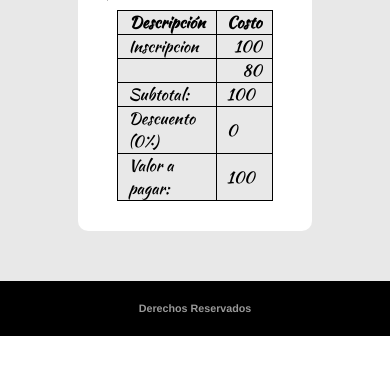
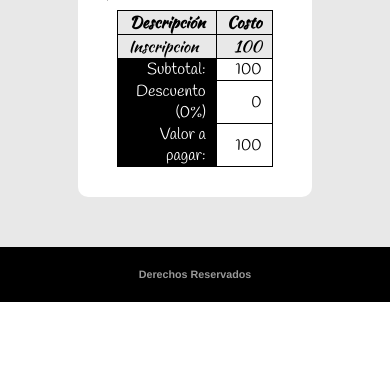
Before and after one commit to Tircnais/IngenieriaWeb, a PHP site: page /formfactura/internas/factura.php?idregistro=1 in a window 390 px wide. Shown: the part 349-724 px from the top of the page. Run offline with PHP 8.4, Linux system fonts and the light colour scheme; data that the repository does not hold is empty; some web fonts are replaced.

Commit message:
PHP, BD (cambios a Factura-table)

```diff
--- a/talleres/formfactura/css/estilos.css
+++ b/talleres/formfactura/css/estilos.css
@@ -185,6 +195,13 @@ footer h6{
 }
 .fuente15 {
 	font-family: 'Marck Script', cursive;
+}
+/*Fondos*/
+.fnegro {
+    background: #000000;
+}
+.fblanco {
+    background: #FFFFFF;
 }
 
 /*Colores*/
--- a/talleres/formfactura/internas/factura.php
+++ b/talleres/formfactura/internas/factura.php
@@ -54,12 +54,13 @@
                 $tipo=2;
                 break;
             default:
-                $tipo=0;
+                $tipo=3;
         }
 
         // Comprobar curso inscrito
         if (isset($registro['curso']) && !empty($registro['curso'])) {
             //Sumamos el valor del curso
+            if ($registro['curso']!= "-"){
                 $valor_curso += $v_curso;
                 //Nombre del curso
                 switch ($registro['curso']) {
@@ -74,6 +75,7 @@
                         break;
                     default:
                         $curso="ErroR Curso";
+                }
             }
         }
 
@@ -144,10 +146,16 @@
                         <td class="textizq">Inscripcion</td>
                         <td class="textder"><?php echo $costo_evento ?></td>
                     </tr>
+                    <?php
+                        //revisar el case de CURSO
+                        if ($curso) { ?>
                             <tr>
                                 <td class="textizq"><?php echo $curso ?></td>
                                 <td class="textder"><?php echo $v_curso ?></td>
                             </tr>
+                    <?php
+                        }
+                     ?>
                     <?php
                         if (!empty($talleres_array)) {
                             for ($i=0; $i < count($talleres_array); $i++) { ?>
@@ -160,16 +168,16 @@
                         }
                      ?>
                     <tr>
-                        <td class="textizq">Subtotal:</td>
-                        <td class="textizq"><?php echo $subtotal ?></td>
+                        <td class="textder fnegro blanco fuente13">Subtotal:</td>
+                        <td class="textder fblanco negro fuente13"><?php echo $subtotal ?></td>
                     </tr>
                     <tr>
-                        <td class="textizq">Descuento (<?php echo $desc[$tipo-1]*100 ?>%)</td>
-                        <td class="textizq"><?php echo $descaplicado ?></td>
+                        <td class="textder fnegro blanco fuente13">Descuento (<?php echo $desc[$tipo-1]*100 ?>%)</td>
+                        <td class="textder fblanco negro fuente13"><?php echo $descaplicado ?></td>
                     </tr>
                     <tr>
-                        <td class="textizq">Valor a pagar:</td>
-                        <td class="textizq"><?php echo $valor_pago ?></td>
+                        <td class="textder fnegro blanco fuente13">Valor a pagar:</td>
+                        <td class="textder fblanco negro fuente13"><?php echo $valor_pago ?></td>
                     </tr>
                 </table>
             </div>
```
Also changed, not shown: other parts of talleres/formfactura/css/estilos.css (+32 -0 lines), talleres/formfactura/internas/procesar.php (line endings or trailing spaces). Lines whose indentation alone changed are shown as unchanged.
